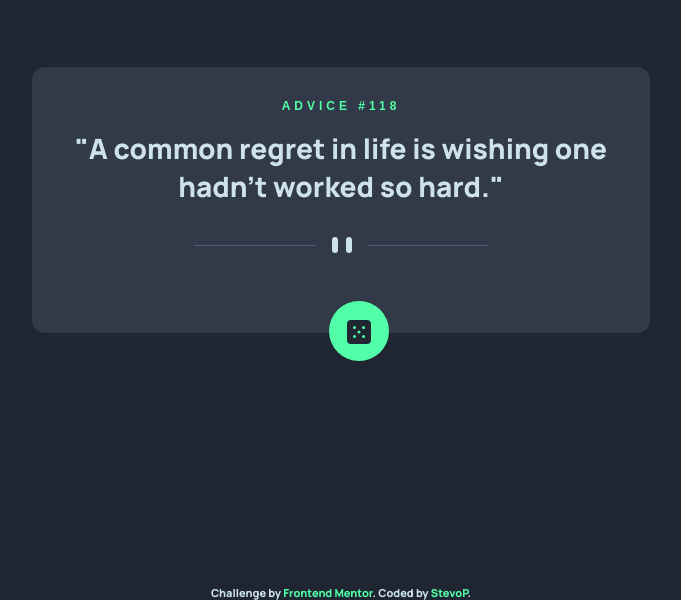
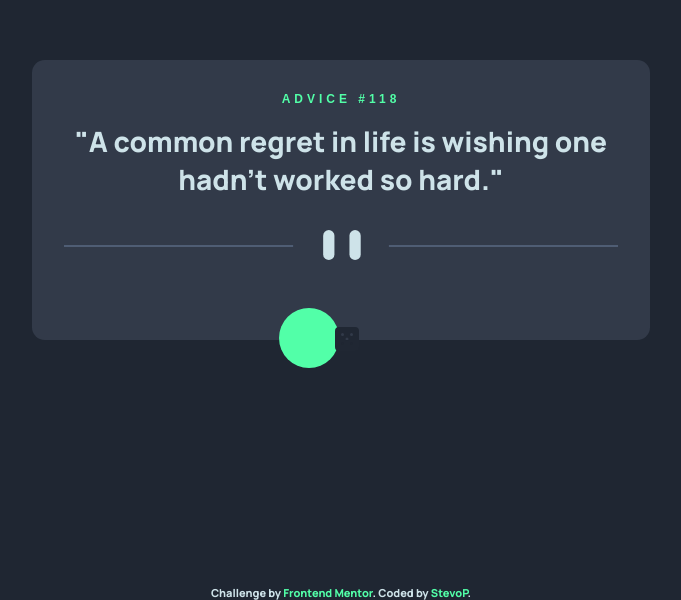
Before and after one commit to stevop/Advice-Generator, a plain HTML site: page index.html in a window 1280 px wide. Shown: the part 200-800 px from the top of the page, without its empty margins (299-980 px from the left). Drawn offline with nearby package versions, Linux system fonts and the light colour scheme.

Commit message:
fixed position of the button

```diff
--- a/index.html
+++ b/index.html
@@ -19,7 +19,7 @@
       <img class="divider" src="./images/pattern-divider-mobile.svg" alt="divider">
       <img class="dice" src="./images/icon-dice.svg" alt="dice">
       <svg width='80' height='80'>
-        <circle cx='50' cy='50' r='30' fill='#52ffa8'></circle>
+        <circle cx='40' cy='40' r='30' fill='#52ffa8'></circle>
      </svg>
     </section>
 
--- a/styles/partials/_global.scss
+++ b/styles/partials/_global.scss
@@ -60,13 +60,16 @@ body{
     margin-right: auto;
     margin-left: auto;
     padding-bottom: 3rem;
+    width: 100%;
+    height: auto;
 }
 
 .dice{
     cursor: pointer;
     position: absolute;
     bottom: -11px;
-    left: 47%;
+    left: 50%;
+    transform: translate(-50%);
     z-index: 10;
 
     @media (min-width: 1200px){
@@ -77,8 +80,9 @@ body{
 svg{
     cursor: pointer;
     position: absolute;
-    bottom: -28px;
-    left: 37%;
+    bottom: -38px;
+    left: 50%;
+    transform: translate(-50%);
     transition: 0.3s filter linear;
 
     &:hover, &:focus{
```
Also changed, not shown: styles/style.css, 1 other file.
